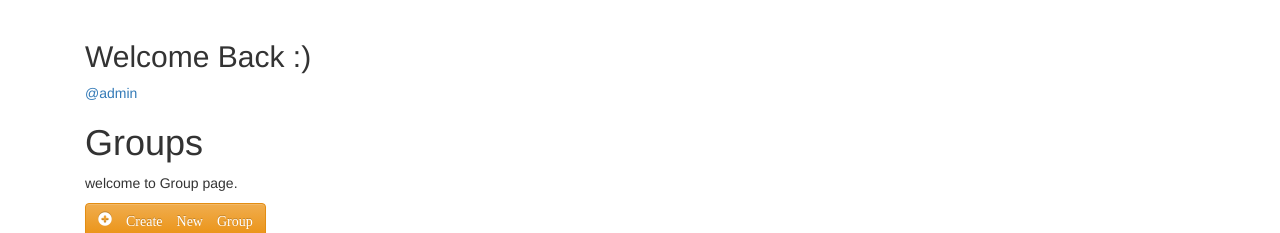
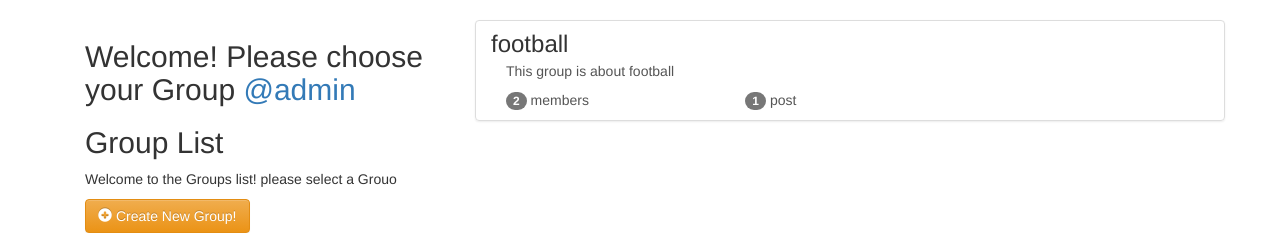
Before and after one commit to samghadri/socialappform, a Django app: page /groups/ in a window 1280 px wide. Shown: the part 54-287 px from the top of the page. Run offline with Django 3.2, Linux system fonts and the light colour scheme; a user stored in the database is signed in; data comes from the database, SQL or seed files in the repository; both versions use the stored data as it was after the commit; some libraries are stand-ins or nearby versions.

Commit message:
fourteenth commit

```diff
--- a/socialblog/groups/templates/groups/group_base.html
+++ b/socialblog/groups/templates/groups/group_base.html
@@ -2,19 +2,11 @@
 {% block content %}
 
 <div class="container">
-<div class="row">
-{% block pregroup %}
-  {% block group_content %}
-          {% block postgroup %}
-              {% endblock %}
-       {% endblock %}
-{% endblock %}
-
-
-
-</div>
+  <div class="row">
+    {% block pregroup %}{% endblock %}
+    {% block group_content %}{% endblock %}
+    {% block postgroup %}{% endblock %}
+  </div>
 </div>
 
-
-
 {% endblock %}
--- a/socialblog/groups/templates/groups/group_list.html
+++ b/socialblog/groups/templates/groups/group_list.html
@@ -1,54 +1,43 @@
 {% extends "groups/group_base.html" %}
+
 {% block pregroup %}
 <div class="col-md-4">
 	<div class="content">
 		{% if user.is_authenticated %}
-    <h2>Welcome Back :)</h2>
-      <a href="{% url 'posts:for_user' username=user.username %}">@{{user.username }}</a>
+		<h2>Welcome! Please choose your Group
+			<a href="{% url 'posts:for_user' username=user.username %}">@{{ user.username }}</a>
+		</h2>
 
     {% endif %}
-    <h1>Groups</h1>
-    <p>welcome to Group page.</p>
+			<h2>Group List</h2>
+
+			<p>Welcome to the Groups list! please select a Grouo</p>
 	</div>
 	{% if user.is_authenticated %}
-  <a href="{% url 'groups:create' %}" class='btn btn-md btn-fill btn-warning'>
-    <span class='glyphicon glyphicon-plus-sign'> Create New Group</span>
-  </a>
+	<a href="{% url 'groups:create' %}" class="btn btn-md btn-fill btn-warning"><span class="glyphicon glyphicon-plus-sign"></span> Create New Group!</a>
 	{% endif %}
 </div>
 {% endblock %}
 
 {% block group_content %}
-
 <div class="col-md-8">
 	<div class="list-group">
-
 		{% for group in object_list %}
-
-        <a href="{% url 'groups:single' slug=group.slug %}" class='list-group-item'>
-
-          <h3 class = 'title list-group-item-heading'> {{group.name}}</h3>
+		  <a class="list-group-item" href="{% url 'groups:single' slug=group.slug %}">
+			     <h3 class="title list-group-item-heading">{{ group.name }}</h3>
 			<div class="list-group-item-text container-fluid">
-            {{group.description_html|safe}}
+				{{ group.description_html|safe }}
 				<div class="row">
 					<div class="col-md-4">
-                <span class='badge'>{{group.members.count}}</span>
-                member{{group.members.count|pluralize}}
+						<span class="badge">{{ group.members.count }}</span> member{{ group.members.count|pluralize }}
 					</div>
-
 					<div class="col-md-4">
-                <span class='badge'>{{group.posts.counts}}</span>
-                post{{group.posts.count|pluralize}}
-
+						<span class="badge">{{ group.posts.count }}</span> post{{ group.posts.count|pluralize }}
 					</div>
 				</div>
 			</div>
-
 		</a>
-
 		{% endfor %}
-
 	</div>
 </div>
-
 {% endblock %}
--- a/socialblog/posts/templates/posts/post_detail.html
+++ b/socialblog/posts/templates/posts/post_detail.html
@@ -2,7 +2,6 @@
 {% block post_content %}
 <div class="col-md-8">
   {% include "posts/_post.html" %}
-
 </div>
 
 {% endblock %}
--- a/socialblog/posts/templates/posts/post_list.html
+++ b/socialblog/posts/templates/posts/post_list.html
@@ -27,7 +27,7 @@
       <ul class='list-unstyled'>
         {% for other_group in get_other_groups %}
         <li class='group li-with-bullet'>
-          <a href="{% 'groups:single' slug=other_group.slug %}"></a>
+          <a href="{% url 'groups:single' slug=other_group.slug %}"></a>
         </li>
         {% endfor %}
 
--- a/socialblog/posts/urls.py
+++ b/socialblog/posts/urls.py
@@ -1,13 +1,13 @@
 from django.conf.urls import url
+
 from . import views
 
-app_name = 'posts'
+app_name='posts'
 
-urlpatterns =[
-    url(r'^$',views.PostList.as_view(),name='all'),
-    url(r'^detail/(?P<username>[-w]+)/(?P<pk>\d+)/$',views.PostDetail.as_view(),name='single'),
-    url(r'^new/$',views.CreatePost.as_view(),name='create'),
-    url(r'by/(?P<username>[-\w]+)',views.UserPost.as_view(),name='for_user'),
-    url(r'delete/(?P<pk>\d+)/$',views.DeletePost.as_view(),name='delete'),
-
+urlpatterns = [
+    url(r"^$", views.PostList.as_view(), name="all"),
+    url(r"new/$", views.CreatePost.as_view(), name="create"),
+    url(r"by/(?P<username>[-\w]+)/$",views.UserPosts.as_view(),name="for_user"),
+    url(r"by/(?P<username>[-\w]+)/(?P<pk>\d+)/$",views.PostDetail.as_view(),name="single"),
+    url(r"delete/(?P<pk>\d+)/$",views.DeletePost.as_view(),name="delete"),
 ]
```
Also changed, not shown: socialblog/groups/templates/groups/group_detail.html (+4 -4 lines), socialblog/posts/models.py (+19 -11 lines), socialblog/posts/templates/posts/_post.html (+19 -18 lines), socialblog/posts/views.py (+38 -24 lines), socialblog/db.sqlite3, 1 other file. Lines whose indentation alone changed are shown as unchanged.
